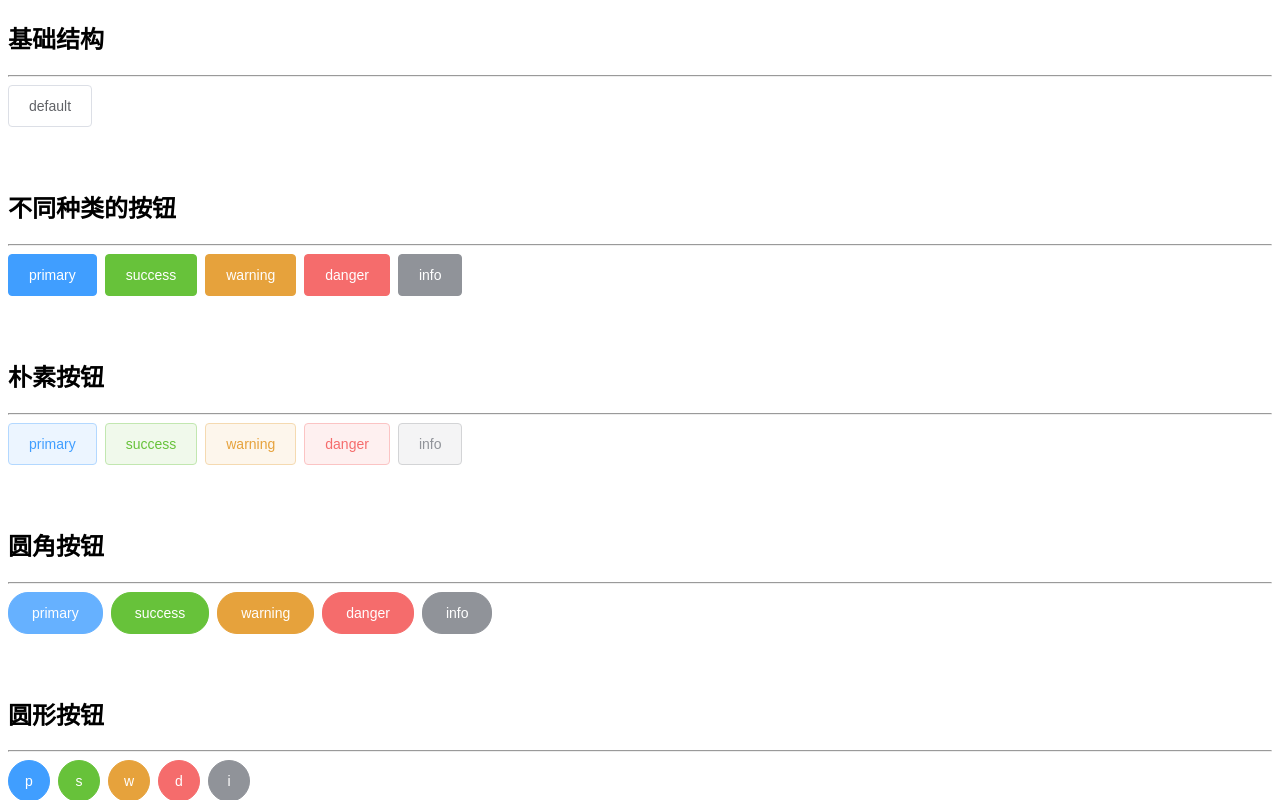
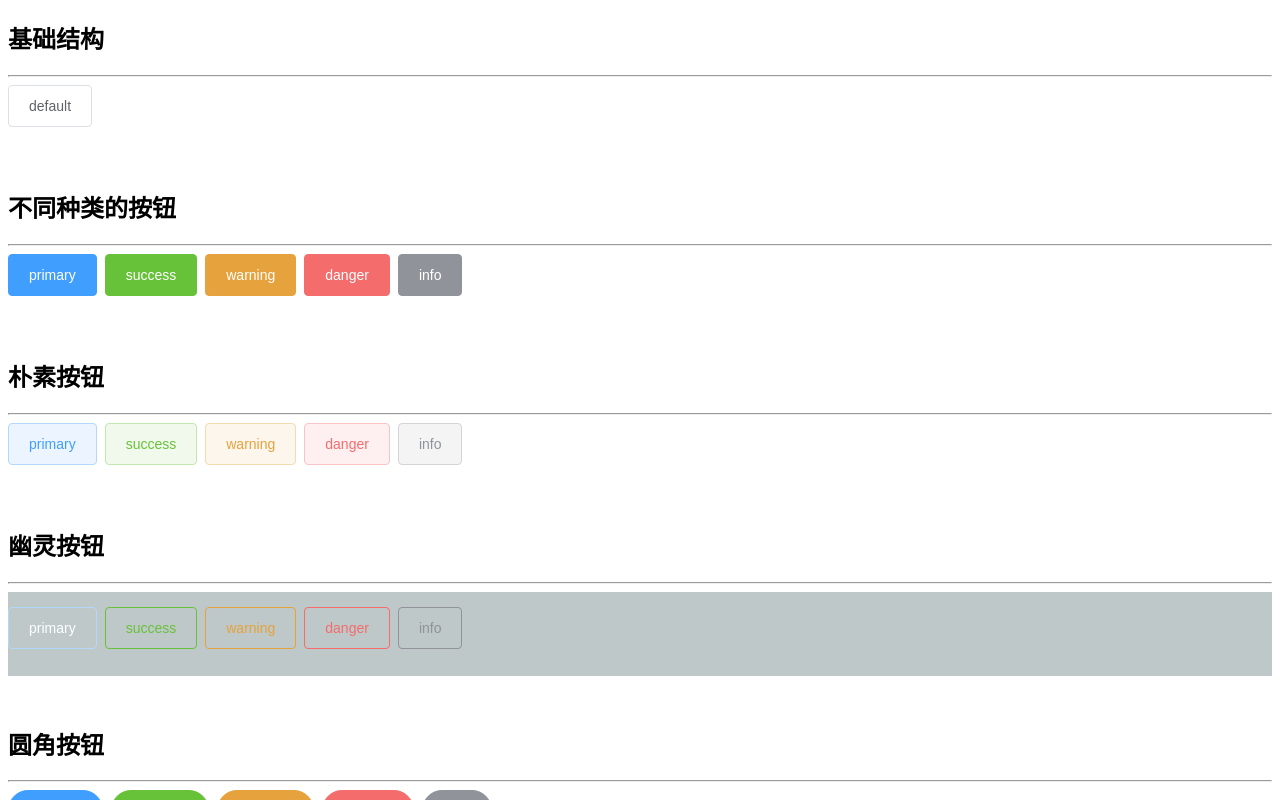
Before and after one commit to guapi233/antDesign-fake, a Vue app: page /button in a window 1280 px wide. In both pictures the pointer is over the button 55 px from the left and 612 px from the top of the page. Shown: the top 800 px of the page. Built offline with nearby package versions, Linux system fonts and the light colour scheme.

Commit message:
updated:Button组件幽灵按钮支持

```diff
--- a/components/Button.vue
+++ b/components/Button.vue
@@ -3,6 +3,7 @@
     class="c-button"
     :class="[`c-button--${type}`, {
     'is-plain': plain,
+    'is-ghost': ghost,
     'is-round': round,
     'is-circle': circle,
     'is-disabled': disabled
@@ -65,6 +66,11 @@ export default {
     },
     // 适配父元素宽度
     block: {
+      type: Boolean,
+      default: false,
+    },
+    // 幽灵按钮
+    ghost: {
       type: Boolean,
       default: false,
     },
@@ -256,6 +262,85 @@ export default {
   }
 }
 
+/* 幽灵按钮样式 */
+.c-button.is-ghost {
+  border-color: #409eff;
+  background: transparent;
+
+  &:hover,
+  &:focus {
+    background: transparent;
+    color: #409eff;
+  }
+}
+
+.c-button--primary.is-ghost {
+  color: #409eff;
+  background: transparent;
+  border-color: #409eff;
+
+  &:hover,
+  &:focus {
+    background: transparent;
+    border-color: #b3d8ff;
+    color: #fff;
+  }
+}
+
+.c-button--success.is-ghost {
+  color: #67c23a;
+  background: transparent;
+  border-color: #67c23a;
+
+  &:hover,
+  &:focus {
+    background: transparent;
+    border-color: #c2e7b0;
+    color: #fff;
+  }
+}
+
+.c-button--info.is-ghost {
+  color: #909399;
+  background: transparent;
+  border-color: #909399;
+
+  &:hover,
+  &:focus {
+    background: transparent;
+    border-color: #d3d4d6;
+    color: #fff;
+  }
+}
+
+.c-button--warning.is-ghost {
+  color: #e6a23c;
+  background: transparent;
+
+  border-color: #e6a23c;
+
+  &:hover,
+  &:focus {
+    background: transparent;
+    border-color: #f5dab1;
+
+    color: #fff;
+  }
+}
+
+.c-button--danger.is-ghost {
+  color: #f56c6c;
+  background: transparent;
+  border-color: #f56c6c;
+
+  &:hover,
+  &:focus {
+    border-color: #fbc4c4;
+    background: transparent;
+    color: #fff;
+  }
+}
+
 /* 圆角样式 */
 .c-button.is-round {
   border-radius: 20px;
--- a/examples/test/Button.vue
+++ b/examples/test/Button.vue
@@ -18,6 +18,16 @@
       <c-button type="warning" plain>warning</c-button>
       <c-button type="danger" plain>danger</c-button>
       <c-button type="info" plain>info</c-button>
+    </blockarea>
+
+    <blockarea title="幽灵按钮">
+      <div class="backboad" style="background: rgb(190, 200, 200);padding:15px 15px 15px 0;">
+        <c-button type="primary" ghost>primary</c-button>
+        <c-button type="success" ghost>success</c-button>
+        <c-button type="warning" ghost>warning</c-button>
+        <c-button type="danger" ghost>danger</c-button>
+        <c-button type="info" ghost>info</c-button>
+      </div>
     </blockarea>
 
     <blockarea title="圆角按钮">
```
